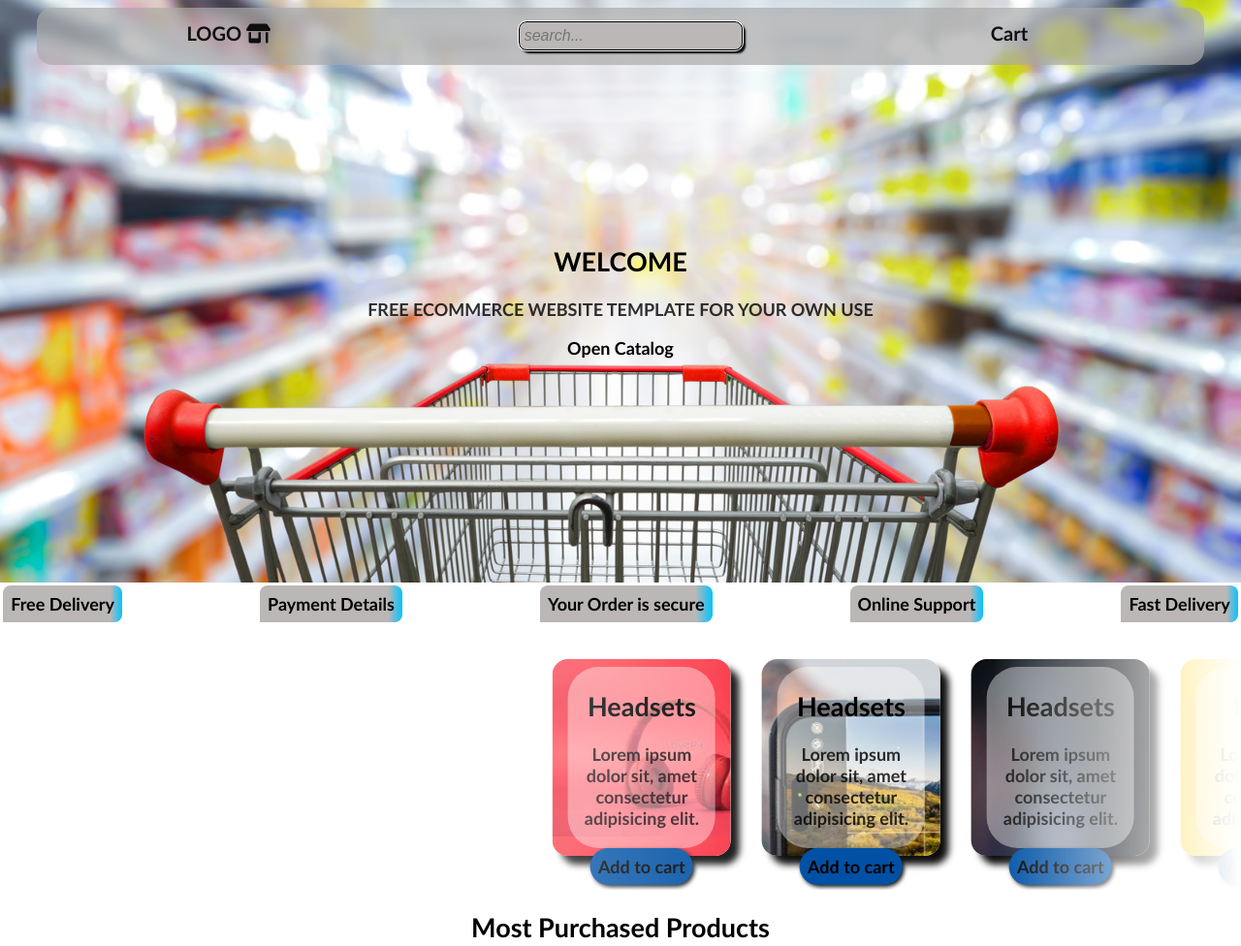
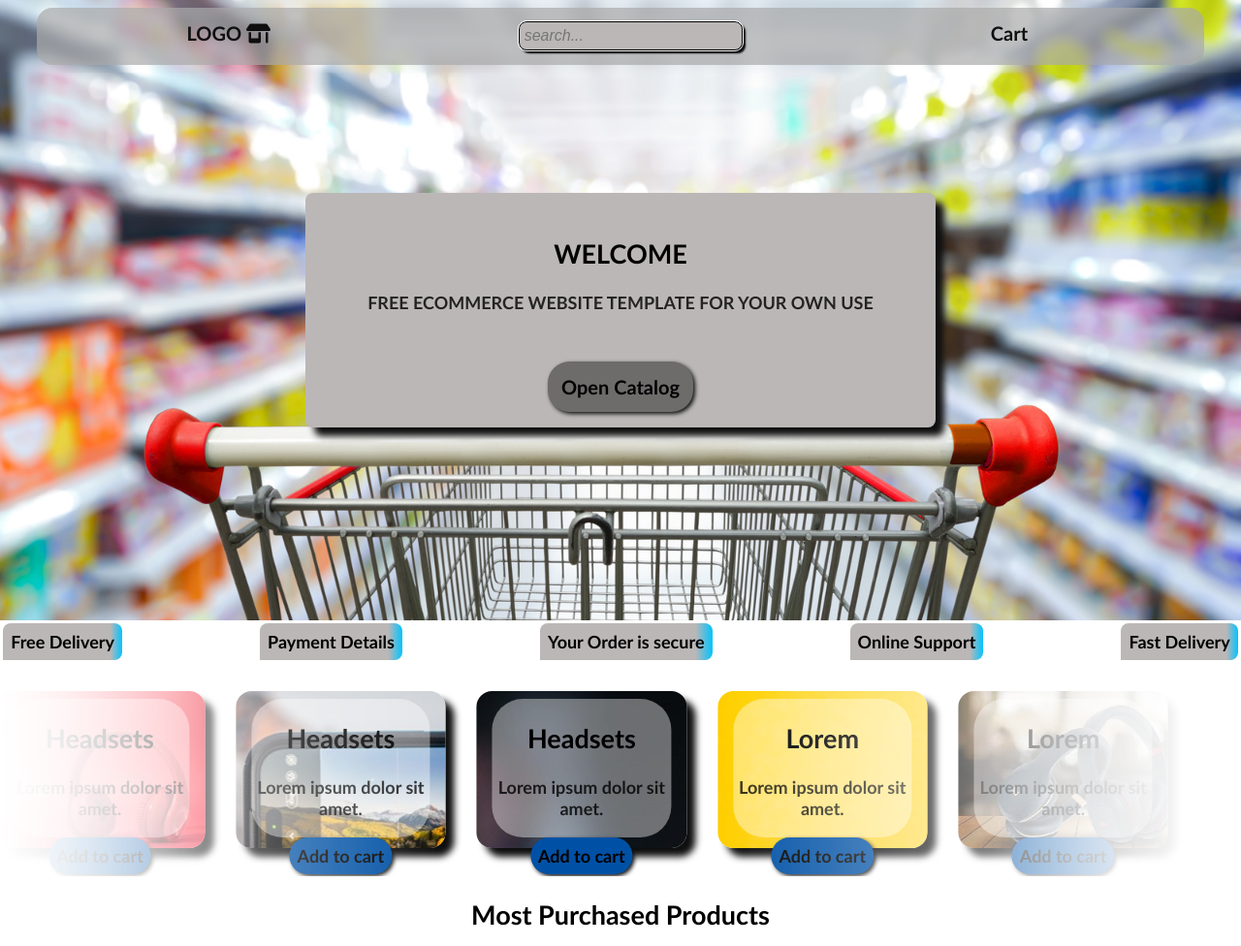
Before and after one commit to Anonymous-Roys/SASS, a plain HTML site: page index.html in a window 1280 px wide. Shown: the top 976 px of the page at 97% size. Drawn offline with Linux system fonts and the light colour scheme.

Commit message:
homepage

```diff
--- a/footer.scss
+++ b/footer.scss
@@ -7,11 +7,11 @@ footer{
         align-items: center;
         .right-footer{
                 input{
-                    // border-radius: 10px;
+                    border-radius: 10px;
                 }
 
                 button{
-                    // background-color: #0051A5;
+                    background-color: #0051A5;
                     border-radius: 10px;
                     display: absolute;
                     top: 0;
--- a/index.html
+++ b/index.html
@@ -65,36 +65,36 @@
             <div class="content1 first">
               <div>
                 <h2>Headsets</h2>
-                <p>Lorem ipsum dolor sit, amet consectetur adipisicing elit.</p>
+                <p>Lorem ipsum dolor sit amet.</p>
               </div>
               <div class="btn">Add to cart</div>
             </div>
             <div class="content1 second">
               <div>
                 <h2>Headsets</h2>
-                <p>Lorem ipsum dolor sit, amet consectetur adipisicing elit.</p>
+                <p>Lorem ipsum dolor sit amet.</p>
               </div>
               <div class="btn">Add to cart</div>
             </div>
             <div class="content1 third">
               <div>
                 <h2>Headsets</h2>
-                <p>Lorem ipsum dolor sit, amet consectetur adipisicing elit.</p>
+                <p>Lorem ipsum dolor sit amet.</p>
               </div>
               <div class="btn">Add to cart</div>
             </div>
             <div class="content1 fourth">
               <div>
                 <h2>Lorem</h2>
-                <p>Lorem ipsum dolor sit, amet consectetur adipisicing elit.</p>
+                <p>Lorem ipsum dolor sit amet.</p>
               </div>
 
               <div class="btn">Add to cart</div>
             </div>
             <div class="content1 fifth">
               <div>
-                <h2>WELCOME</h2>
-                <p>FREE ECOMMERCE WEBSITE TEMPLATE FOR YOUR OWN USE</p>
+                <h2>Lorem</h2>
+                <p>Lorem ipsum dolor sit amet.</p>
               </div>
               <div class="btn">Add to cart</div>
             </div>
--- a/style.scss
+++ b/style.scss
@@ -1,9 +1,11 @@
-$primary-color: #8b8b8b;
-$secondary-color1: #bbb7b7;
-$secondary-color2: #5c5c5c;
+$primary-color: #063669;
+$secondary-color1: #bbb7b75e;
+$button-color: #6e6b6b;
+$button-hover: #063669;
 $bg_color: linear-gradient(150deg, $secondary-color1, $primary-color, #fff 80%);
 @import "navbar";
 @import "footer";
+
 
 *{
     box-sizing: border-box;
@@ -28,7 +30,6 @@ body{
     }
 }
 
-
 #homepage {
         display: flex;
         justify-content: center;
@@ -38,17 +39,17 @@ body{
         background-repeat: no-repeat;
         background-size: cover;
         background-position: center;
-        // height: 80vh;
+        height: 80vh;
         padding: 18% 0;
 
-    #h-container{
+    #hcontainer{
 
             #hcontent{
                     margin: 5rem 0.5rem;
                     box-shadow: 9px 9px 7px #0f0f0f;
                     background-color: $secondary-color1;
                     border-radius: 0.5rem;
-                    padding: 4rem 4rem 2rem;
+                    padding: 1.5rem 4rem 1rem;
                     width: fit-content;
 
                     .btn {
@@ -64,8 +65,8 @@ body{
                         }
 
                         .btn:hover {
-                            background-color: $secondary-color2;
-                            color: $primary-color;
+                            background-color: $button-hover;
+                            color: #fff;
                         }
             }
         }
@@ -91,6 +92,7 @@ body{
         justify-content: center;
         align-items: center;
         overflow: hidden;
+        height: 220px;
         -webkit-mask:
                 linear-gradient(90deg,
                     transparent,
@@ -103,6 +105,8 @@ body{
                     white 40%,
                     white 60%,
                     transparent);
+        padding-block: 1rem;
+        gap: 1rem;
 
         .content1{
                     margin: 0.5rem;
@@ -110,7 +114,7 @@ body{
                     background-color: antiquewhite;
                     border-radius: 1rem;
                     padding: 0.5rem 1rem;
-                    max-width: 7%;
+                    max-width: 15%;
 
 
             .btn{
@@ -119,12 +123,12 @@ body{
                 background-color: $primary-color;
                 max-width: fit-content;
                 margin: auto;
-                margin-bottom: -38px;
+                margin-bottom: -35px;
                 box-shadow: 2px 2px 4px #0f0f0f;
                 transition: all 0.5s;
 
                 &:hover {
-                        background-color: $secondary-color2;
+                        background-color: $button-hover;
                         color: white;
                     }
             }
@@ -197,13 +201,6 @@ body{
 }
 
 
-
-.contents {
-    padding-block: 1rem;
-    display: flex;
-    gap: 1rem;
-    flex-wrap: wrap;
-}
 
 @keyframes scroll {
     to {
@@ -280,8 +277,16 @@ body{
 
 
 @media screen and (max-width: 800px) {
+    #hcontent{
+        margin: 1rem 5.5rem;
+        box-shadow: 9px 9px 7px #0f0f0f;
+        background-color: $secondary-color1;
+        border-radius: 0.5rem;
+        padding: 1rem 2rem 1rem;
+        width: fit-content;
+    }
     #icon-container{
-        margin-bottom: 16px;
+        height:39px;
 
         #icons{
             flex-wrap: nowrap;
```
Also changed, not shown: footer.css, style.css, 2 other files.
